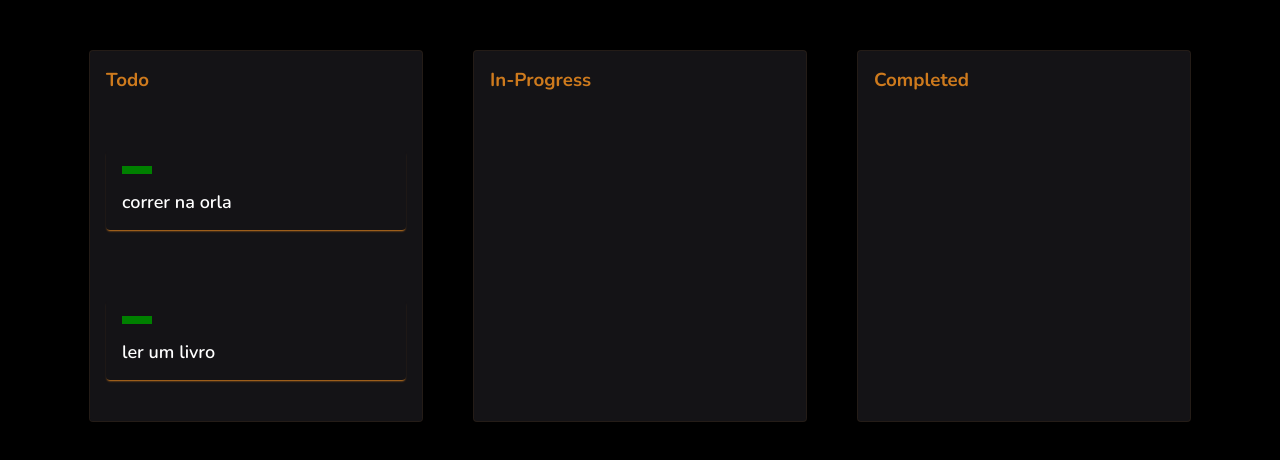
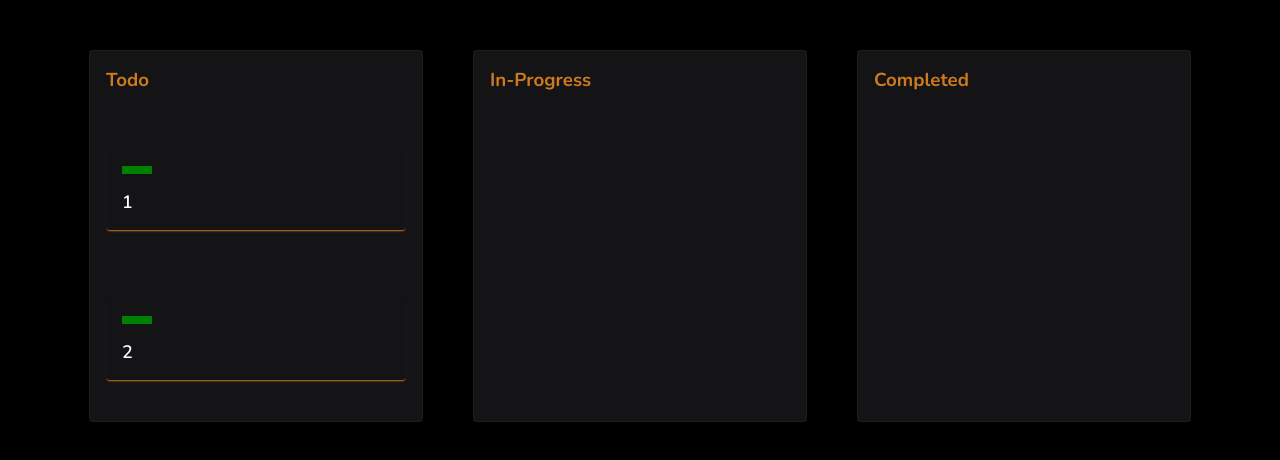
Before and after one commit to vitor-mat/Drag-and-drop-project, a React (Create React App) app: page / in a window 1280 px wide. Shown: the top 460 px of the page. Built offline with nearby package versions, Linux system fonts and the light colour scheme.

Commit message:
bug com o id do draggable desaparecendo resolvido

```diff
--- a/src/components/board/index.js
+++ b/src/components/board/index.js
@@ -1,17 +1,8 @@
-import React, { useState } from 'react';
+import React from 'react';
 
 import {
     Container
 } from './style'
-
-const cardListData = [
-    {
-        name: "card 1"
-    },
-    {
-        name: "card 2"
-    }
-]
 
 export const Board = ({ title, children }) => {
 
--- a/src/components/card/style.js
+++ b/src/components/card/style.js
@@ -14,9 +14,9 @@ export const Container = styled.div`
         height: 8px;
         margin-bottom: 16px;
         ${(prop) => {
-            if(prop.status == "urgent"){
+            if(prop.status === "urgent"){
                 return "background: red;"
-            }else if(prop.status == "alert"){
+            }else if(prop.status === "alert"){
                 return "background: yellow;"
             }else{
                 return "background: green;"
--- a/src/pages/kanban/index.js
+++ b/src/pages/kanban/index.js
@@ -14,20 +14,19 @@ import {
     Container
 } from './style';
 
-
 const dataKanban = [
     {
         id: "0",
         title: "Todo",
         items: [{
-            name: "correr na orla",
+            name: "1",
             status: "eventual",
-            id: (Math.random() * 1000000000).toString()
+            id: "4865165256"
         },
         {
-            name: "ler um livro",
+            name: "2",
             status: "alert",
-            id: (Math.random() * 1000000000).toString()
+            id: "64984516"
         }]
     },
     {
@@ -44,33 +43,32 @@ const dataKanban = [
 
 export const KanbanPage = () => {
 
-
     let [cardListData, setCardListData] = useState(dataKanban)
 
     function handleOnDragEnd(result) {
+
         if (!result.destination) return;
 
         const { source, destination } = result;
 
         const itemsCopy = Array.from(cardListData);
+        let add
 
-        if (source.droppableId != destination.droppableId) {
+        if (source.droppableId === destination.droppableId && source.index === destination.index) return;
 
-            const [reorderedItem] = itemsCopy[source.droppableId].items.splice(source.index, 1);
-
-            itemsCopy[destination.droppableId].items.splice(destination.index, 0, reorderedItem);
-
-            console.log(itemsCopy)
-
-            setCardListData(itemsCopy);
-
-            return;
+        if (source.droppableId === destination.droppableId && source.index !== destination.index){
+            add = itemsCopy[source.droppableId].items.splice(source.index, 1)
+            console.log(add)
+            itemsCopy[source.droppableId].items.splice(destination.index, 0, add[0])
         }
 
-        const [reorderedItem] = itemsCopy[source.droppableId].items.splice(source.index, 1);
-        itemsCopy[source.droppableId].items.splice(destination.index, 0, reorderedItem);
+        if(source.droppableId !== destination.droppableId){
+            add = itemsCopy[source.droppableId].items.splice(source.index, 1)
+            itemsCopy[destination.droppableId].items.splice(destination.index, 0, add[0])
+        }
+        console.log(destination.droppableId)
+        setCardListData(itemsCopy)
 
-        setCardListData(itemsCopy);
     }
 
     return (
@@ -78,10 +76,11 @@ export const KanbanPage = () => {
             <DragDropContext onDragEnd={handleOnDragEnd}>
                 {
                     cardListData.map((data, index) => {
+                        console.log('mudou')
                         return (
                             <Board
                                 title={data.title}
-                                key={data.id}
+                                key={index}
                             >
                                 <Droppable
                                     droppableId={data.id}
@@ -89,17 +88,18 @@ export const KanbanPage = () => {
                                     {(provided, snapshot) => {
                                         return (
                                             <div
-                                                id="dropzone-container"
+                                                ref={provided.innerRef}
                                                 {...provided.droppableProps}
-                                                ref={provided.innerRef}
+                                                className="dropzone-container"
                                                 style={{
                                                     background: snapshot.isDraggingOver ? 'rgba(10, 255, 180, .1)' : ""
                                                 }}
                                             >
                                                 {
                                                     data.items.map((value, index) => {
+                                                        console.log(value.id)
                                                         return (
-                                                            <Draggable key={`key${index}`} draggableId={value.id.toString()} index={index} >
+                                                            <Draggable key={`key${value.id}`} draggableId={value.id} index={index} >
                                                                 {
                                                                     (provided) => {
                                                                         return (
--- a/src/pages/kanban/style.js
+++ b/src/pages/kanban/style.js
@@ -9,7 +9,7 @@ export const Container = styled.div`
     padding: 50px;
     gap: 50px;
 
-    #dropzone-container{
+    .dropzone-container{
         padding: 16px;
         min-width: 332px;
         min-height: 200px;
--- a/src/style/globalStyle.js
+++ b/src/style/globalStyle.js
@@ -5,7 +5,7 @@ export const GlobalStyle = createGlobalStyle`
         margin: 0;
         padding: 0;
         box-sizing: border-box;
-        overflow-x: hidden;
+        overflow: hidden;
         color: white;
         font-family: 'Nunito', sans-serif;
         font-weight: 400;
```
